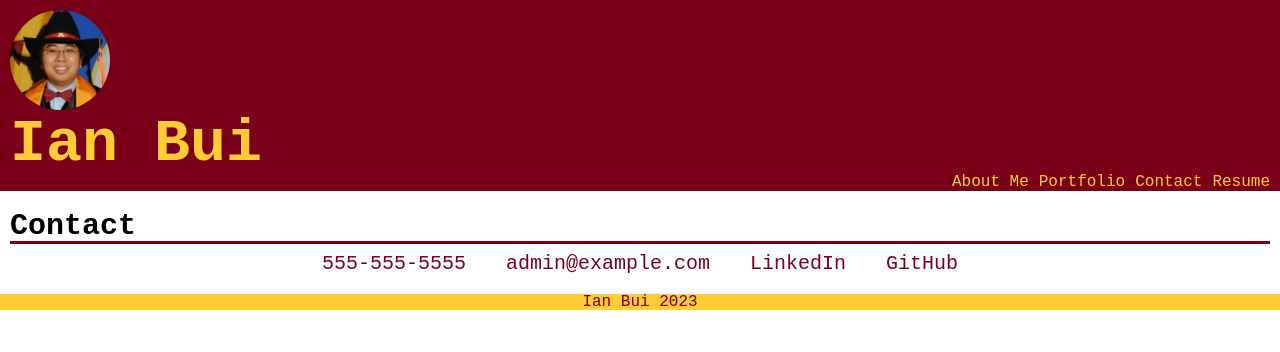
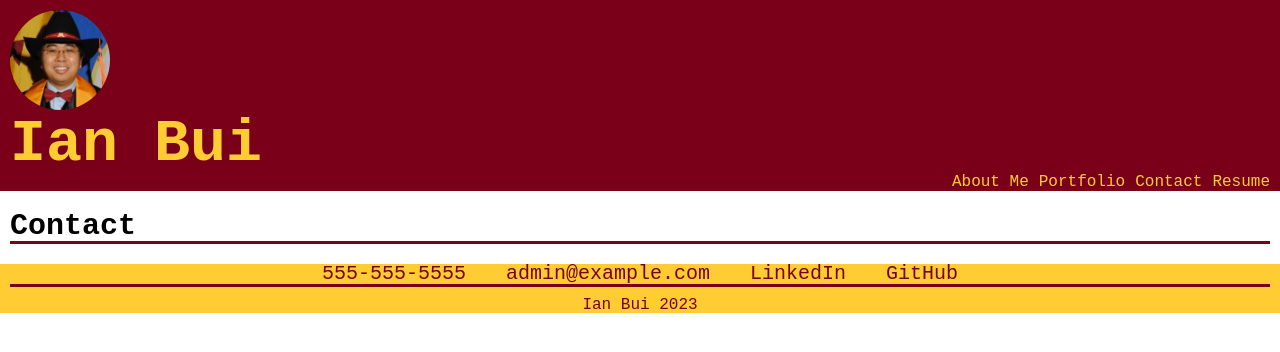
Before and after one commit to thinkbui/umn-edx-react-portfolio, a React (Create React App) app: page / in a window 1280 px wide. Both pictures are taken after a click on the link "Contact". Shown: the top 352 px of the page. Built offline with nearby package versions, Linux system fonts and the light colour scheme.

Commit message:
Moved contact options to footer

```diff
--- a/src/App.js
+++ b/src/App.js
@@ -27,10 +27,10 @@ function App() {
         about_me_headshot_src={about_me_headshot_src}
         about_me_bio={about_me_bio}
         examples_list={examples_list}
-        contact_options={contact_options}
         resume_content={resume_content}
       />
       <Footer
+        contact_options={contact_options}
         footer_text={footer_text}
       />
     </>
--- a/src/components/Footer.js
+++ b/src/components/Footer.js
@@ -1,6 +1,11 @@
 function Footer(props) {
   return (
     <footer>
+      <div className="heading">
+        <ul className="profile_links">
+          {props.contact_options.map((option) => <li><a href={option.href}>{option.title}</a></li>)}
+        </ul>
+      </div>
       <p>
         {props.footer_text}
       </p>
--- a/src/components/Main.js
+++ b/src/components/Main.js
@@ -21,7 +21,6 @@ function Main(props) {
       }
       { props.mainTab === "contact" &&
         <Contact
-          contact_options={props.contact_options}
           tab_name={props.tab_names.contact}
         />
       }
--- a/src/components/Main/Contact.js
+++ b/src/components/Main/Contact.js
@@ -6,9 +6,6 @@ function Contact(props) {
       </div>
       <div>
         <div className="content">
-          <ul className="profile_links">
-            {props.contact_options.map((option) => <li><a href={option.href}>{option.title}</a></li>)}
-          </ul>
         </div>
       </div>
     </section>
```
